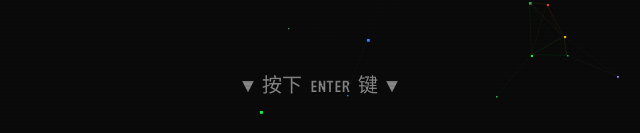
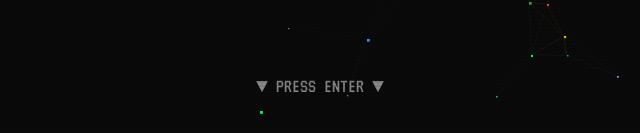
Before and after one commit to LiziweiXyz3/LiziweiXyz3.github.io, a plain HTML site: page index.html in a window 1280 px wide. Shown: the part 667-800 px from the top of the page, 320-960 px from the left. Drawn offline with Linux system fonts and the light colour scheme.

Commit message:
Enter 提示改为纯英文，视觉更统一

```diff
--- a/index.html
+++ b/index.html
@@ -32,7 +32,7 @@
     <div class="hero-subtitle" id="heroSubtitle"></div>
     <div class="hero-divider"></div>
     <p class="hero-desc" id="heroDesc"></p>
-    <div class="hero-scroll-hint">▼ 按下 ENTER 键 ▼</div>
+    <div class="hero-scroll-hint">▼ PRESS ENTER ▼</div>
   </section>
 
   <!-- 关于我 -->
```
